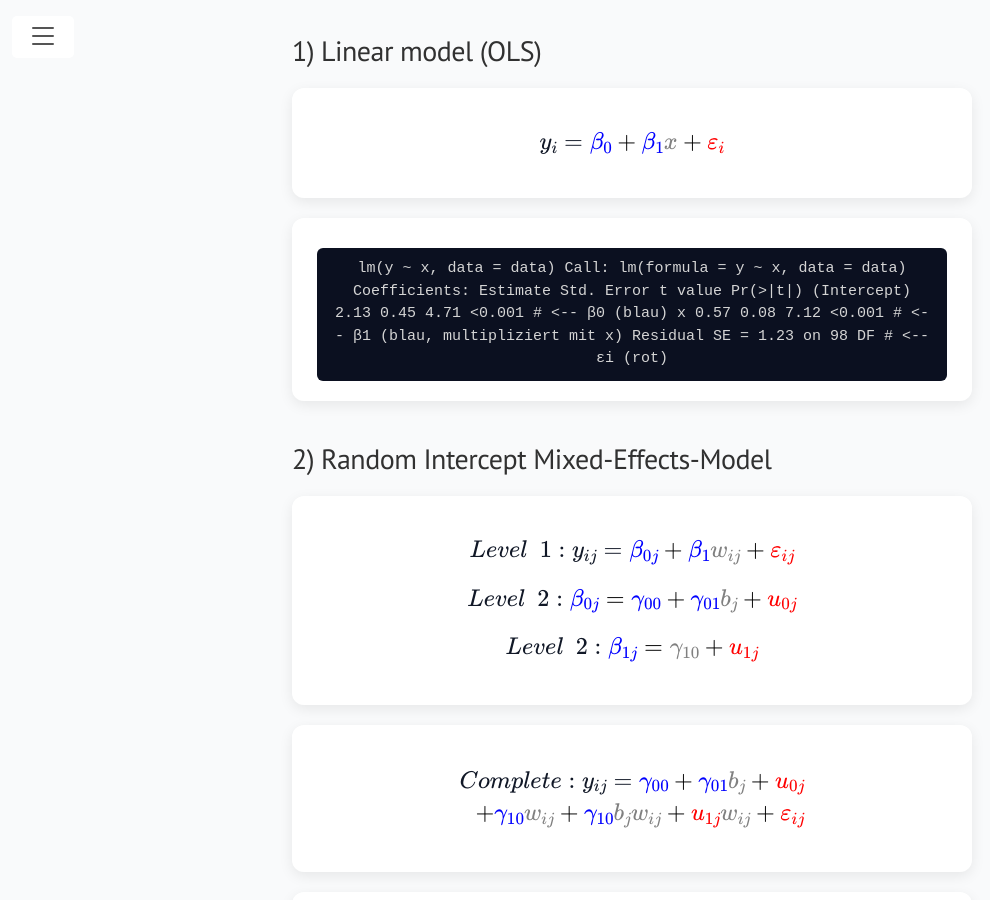
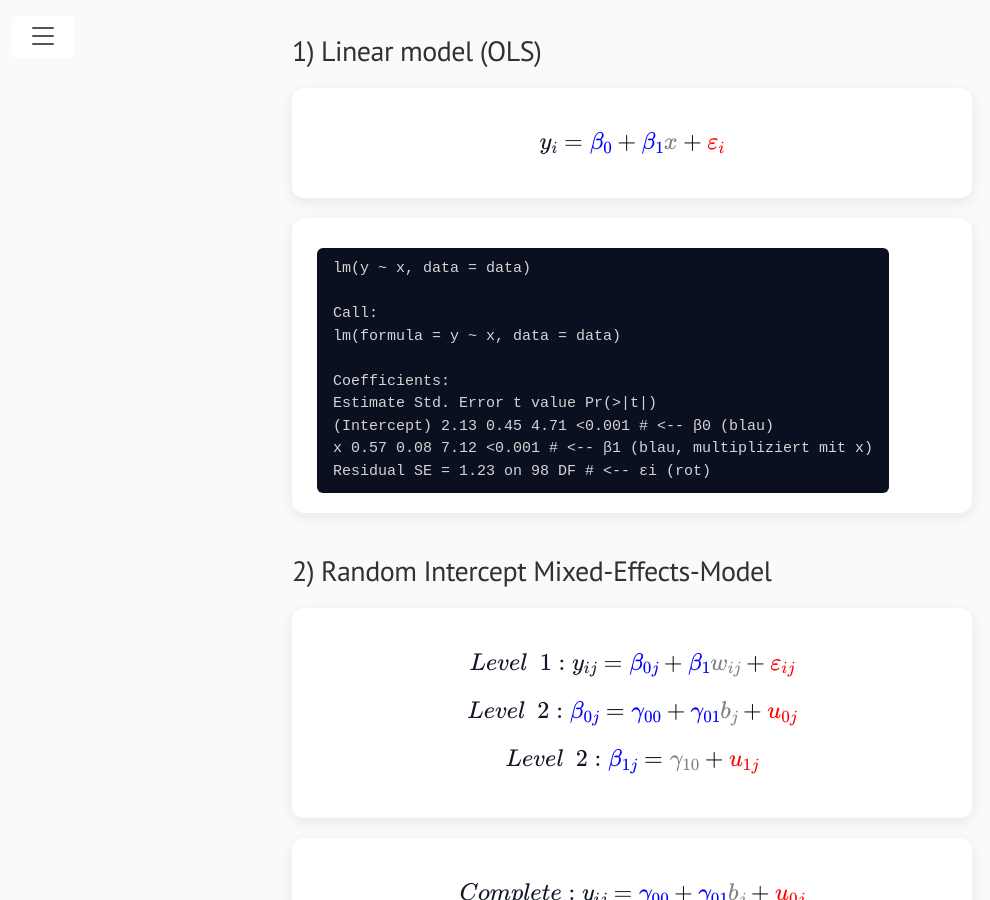
Before and after one commit to lennartseizer/ild, a Jekyll site: the page built from 9.html, in a window 1280 px wide and 900 px high, scrolled down 308 px. Shown: the whole window, without its empty margins (8-998 px from the left). Built offline with Jekyll 4.4.1, drawn with Linux system fonts in a browser that asks for light colours; some of the changed lines change nothing that is shown.

Commit message:
Update 9.html

```diff
--- a/9.html
+++ b/9.html
@@ -103,21 +103,19 @@ title: Formulas
       $$
     </div>
     <div class="card">
-      <center>
       <div class="code" style="font-size: 15px";>
-        lm(y ~ x, data = data)
-
-        Call:
-        lm(formula = y ~ x, data = data)
-
-        Coefficients:
-                     Estimate Std. Error t value Pr(>|t|)
-        (Intercept)   2.13    0.45        4.71   <0.001      # <-- β0 (blau)
-        x             0.57    0.08        7.12   <0.001      # <-- β1 (blau, multipliziert mit x)
-        Residual SE = 1.23 on 98 DF                          # <-- εi (rot)
+        lm(y ~ x, data = data) <br>
+        <br>
+        Call: <br>
+        lm(formula = y ~ x, data = data)<br>
+        <br>
+        Coefficients:<br>
+                     Estimate Std. Error t value Pr(>|t|) <br>
+        (Intercept)   2.13    0.45        4.71   <0.001      # <-- β0 (blau)<br>
+        x             0.57    0.08        7.12   <0.001      # <-- β1 (blau, multipliziert mit x)<br>
+        Residual SE = 1.23 on 98 DF                          # <-- εi (rot)<br>
 
       </div>
-      </center>
     </div>
 
     <h2>2) Random Intercept Mixed-Effects-Model </h2>
```
